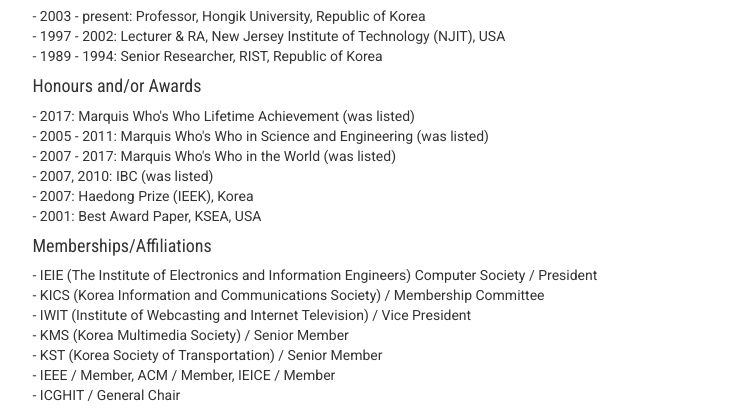
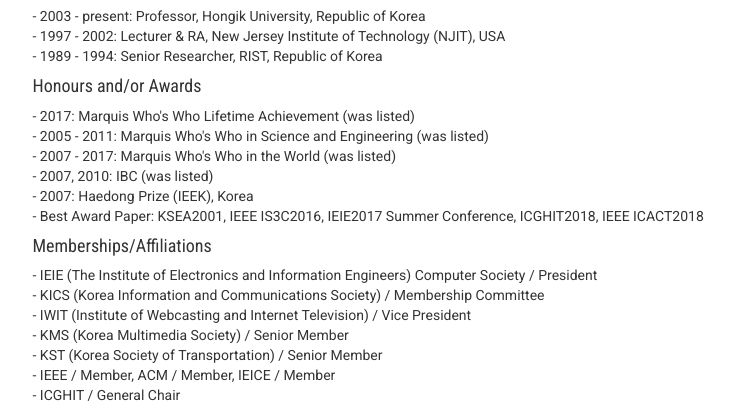
Before and after one commit to jaejin1/UNClabhomepage, a PHP site: page /professor.php in a window 1280 px wide. Shown: the part 640-1053 px from the top of the page, without its empty margins (330-1064 px from the left). Run offline with PHP 8.4, Linux system fonts and the light colour scheme; some libraries are stand-ins or nearby versions; some web fonts are replaced.

Commit message:
Best Award Paper 수정

```diff
--- a/professor.php
+++ b/professor.php
@@ -133,7 +133,7 @@ include_once $_SERVER['DOCUMENT_ROOT'].'/templete/common.php';
                                 <li> - 2007 - 2017: Marquis Who's  Who in the World (was listed)</li>
                                 <li> - 2007, 2010: IBC (was listed)</li>
                                 <li> - 2007: Haedong Prize (IEEK), Korea </li>
-                                <li> - 2001: Best Award Paper, KSEA, USA</li>
+                                <li> - Best Award Paper: KSEA2001, IEEE IS3C2016, IEIE2017 Summer Conference, ICGHIT2018, IEEE ICACT2018</li>
                             </ul>
                             <h4>Memberships/Affiliations</h4>
                             <ul>
```
